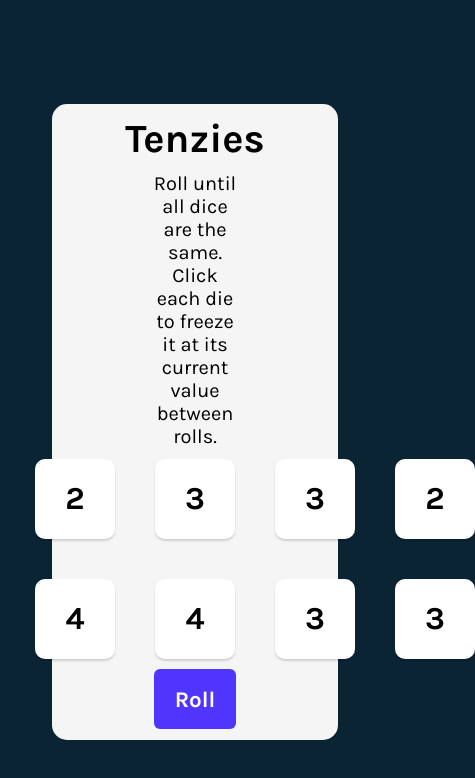
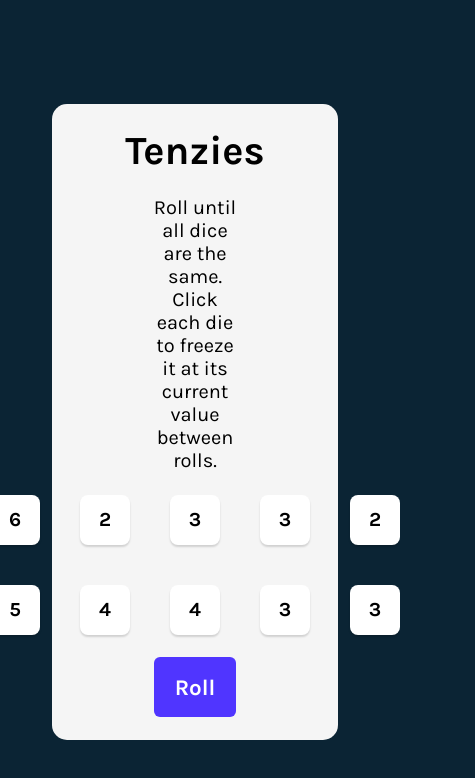
Before and after one commit to MannShah720/Tenzies, a React (Vite) app: page / in a window 390 px wide. Shown: the top 778 px of the page, 475 px wide, since content can reach past the window. Built offline with nearby package versions, Linux system fonts and the light colour scheme.

Commit message:
added css for mobile

```diff
--- a/src/index.css
+++ b/src/index.css
@@ -54,7 +54,6 @@ button {
 }
 
 .dice-container button {
-  font-size: 60px;
   width: 80px;
   height: 80px;
   border-radius: 5px;
@@ -95,3 +94,13 @@ button.roll-btn {
     white-space: nowrap;
     border: 0;
 }
+
+/* Smaller screens */
+@media (max-width: 768px) {
+  .dice-container button {
+    width: 50px;
+    height: 50px;
+    font-size: 1.25rem; /* Smaller text */
+    border-radius: 8px;  /* Slightly smaller corners */
+  }
+}
```
